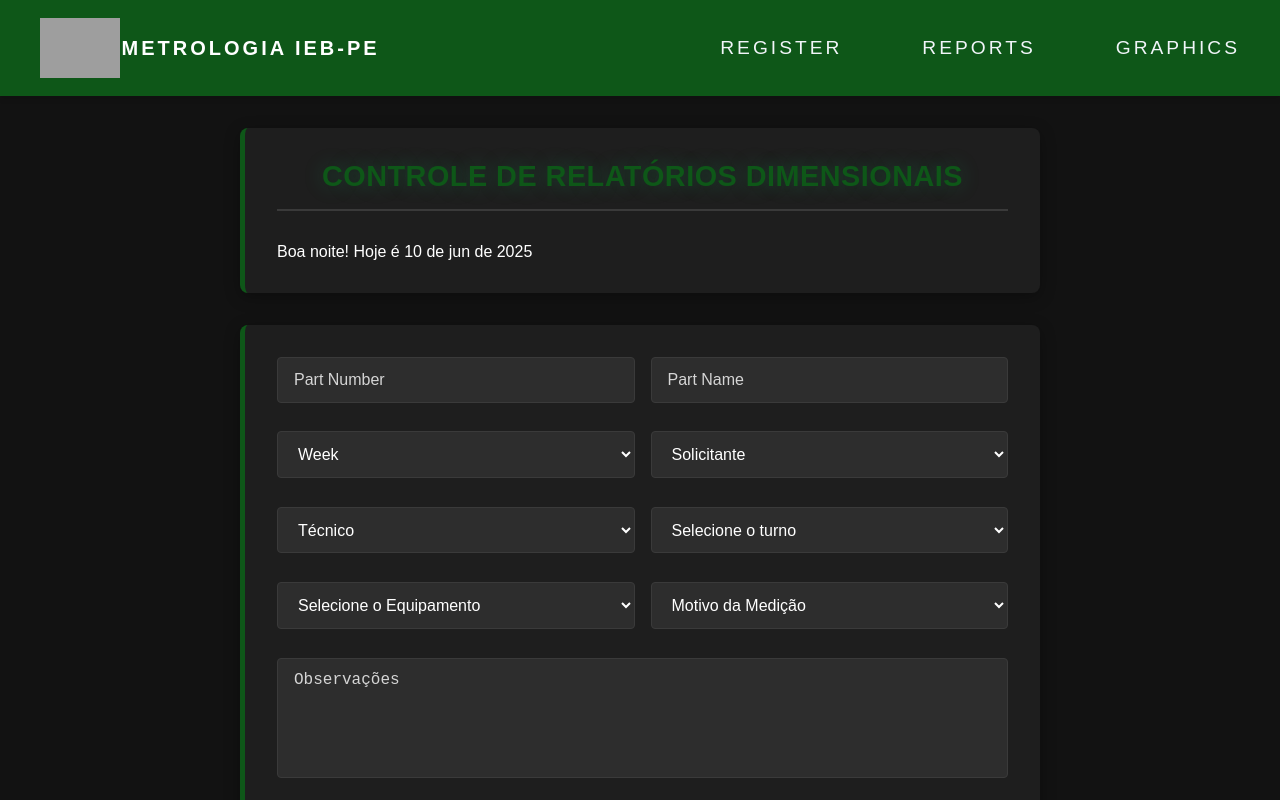
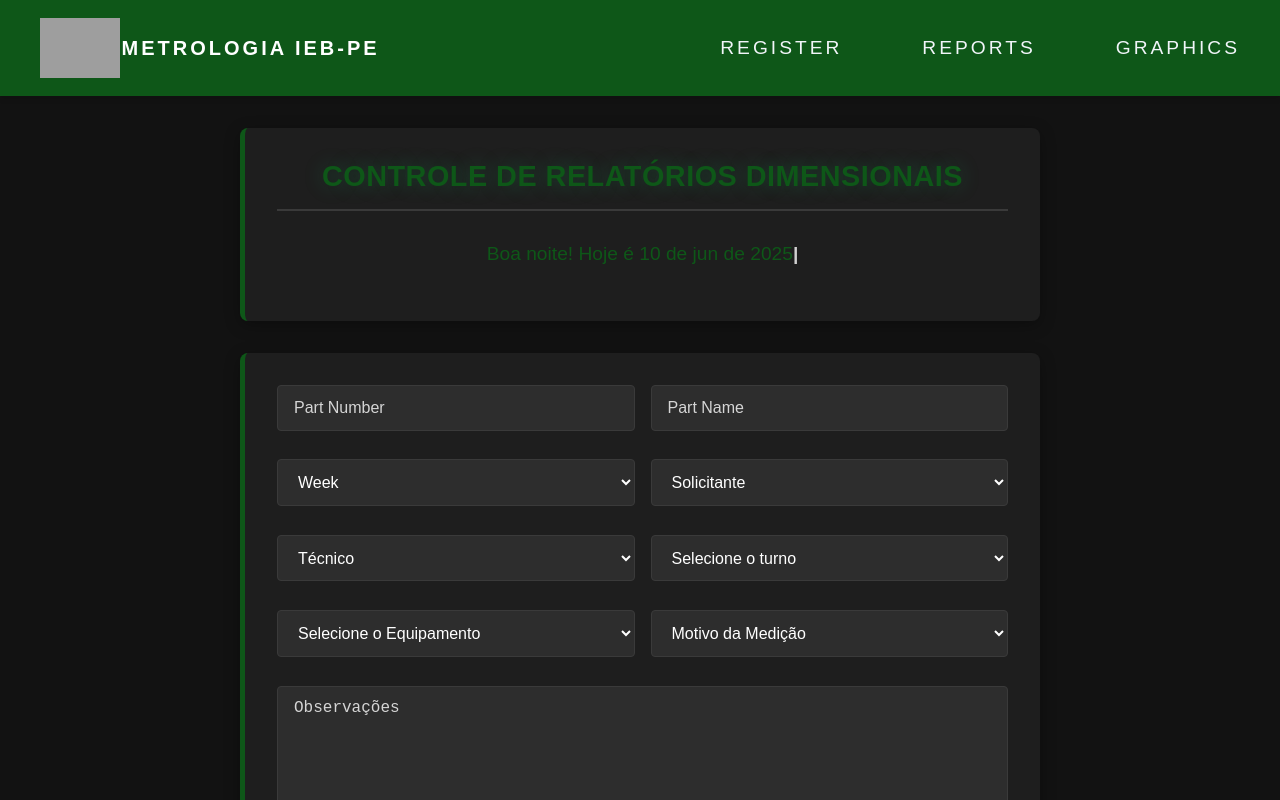
Before and after one commit to euluisdev/reports-save, a Next.js app: page / in a window 1280 px wide. Built offline with nearby package versions, Linux system fonts and the light colour scheme; grey boxes are pictures that could not be loaded.

Commit message:
add feature: i add copy button in the modal over flow

```diff
--- a/src/app/page.js
+++ b/src/app/page.js
@@ -28,9 +28,26 @@ export default function Home() {
     else if (horas >= 18) saudacaoHora = 'Boa noite';
 
     const opcoes = { day: '2-digit', month: 'short', year: 'numeric' };
-    const dataFormatada = dataAtual.toLocaleDateString('pt-BR', opcoes).replace('.', '');
+    const dataFormatada = dataAtual
+      .toLocaleDateString('pt-BR', opcoes)
+      .replace('.', '');
 
-    setSaudacao(`${saudacaoHora}! Hoje é ${dataFormatada}`);
+    const mensagemCompleta = `${saudacaoHora}! Hoje é ${dataFormatada}`;
+
+    let index = 0;
+    let textoParcial = '';
+
+    const intervalo = setInterval(() => {
+      if (index < mensagemCompleta.length) {
+        textoParcial += mensagemCompleta[index];
+        setSaudacao(textoParcial);
+        index++;
+      } else {
+        clearInterval(intervalo);
+      }
+    }, 60);
+
+    return () => clearInterval(intervalo);
   }, []);
 
   const resetForm = () => {
@@ -86,7 +103,9 @@ export default function Home() {
     <>
       <main className={styles.formContainer}>
         <h1>CONTROLE DE RELATÓRIOS DIMENSIONAIS</h1>
-        <p>{saudacao}</p>
+        <div style={{ textAlign: 'center' }}>
+          <p className={styles.saudacao}>{saudacao}</p>
+        </div>
       </main>
 
       <form className={styles.formContainer} onSubmit={handleSubmit}>
@@ -150,17 +169,37 @@ export default function Home() {
 
         <textarea className={`${styles.inputField} ${styles.fullWidth}`} name="observacoes" value={form.observacoes} placeholder="Observações" onChange={handleChange} />
 
-        <button className={styles.button} type="submit">Enviar</button>
+        <button className={styles.button} type="submit">Salvar</button>
 
         {showModal && (
           <div className={styles.modalOverlay}>
             <div className={styles.modal}>
               <p>Seus dados foram salvos com sucesso!</p>
-              <p><strong>Número do Relatório:</strong> {numeroRelatorio}</p>
+              <p>
+                <strong>Número do Relatório:</strong> {numeroRelatorio}
+                <button
+                  type="button"
+                  onClick={() => navigator.clipboard.writeText(numeroRelatorio)}
+                  style={{
+                    marginLeft: '10px',
+                    padding: '4px 8px',
+                    fontSize: '0.9rem',
+                    cursor: 'pointer',
+                    backgroundColor: 'var(--primary-green)',
+                    color: 'white',
+                    border: 'none',
+                    borderRadius: '4px'
+                  }}
+                >
+                  Copiar
+                </button>
+
+              </p>
               <button onClick={resetForm}>OK</button>
             </div>
           </div>
         )}
+
       </form>
     </>
   );
--- a/src/app/page.module.css
+++ b/src/app/page.module.css
@@ -20,6 +20,29 @@
   border-bottom: 2px solid var(--gray-light);
   padding-bottom: 1rem;
   text-shadow: 0 0 20px rgba(31, 179, 106, 0.3);
+}
+
+.saudacao {
+  text-align: center;
+  font-size: 1.2rem;
+  color: var(--primary-green);
+  margin-bottom: 1.5rem;
+  font-weight: 500;
+  display: inline-block;
+  white-space: pre-wrap;
+}
+
+.saudacao::after {
+  content: '|';
+  animation: blink 1s infinite;
+  color: var(--white-muted);
+  font-weight: bold;
+}
+
+
+@keyframes blink {
+  0%, 50%, 100% { opacity: 1; }
+  25%, 75% { opacity: 0; }
 }
 
 .inputField {
```
Also changed, not shown: 1 other file (tests, documents, lock files or other folders).
